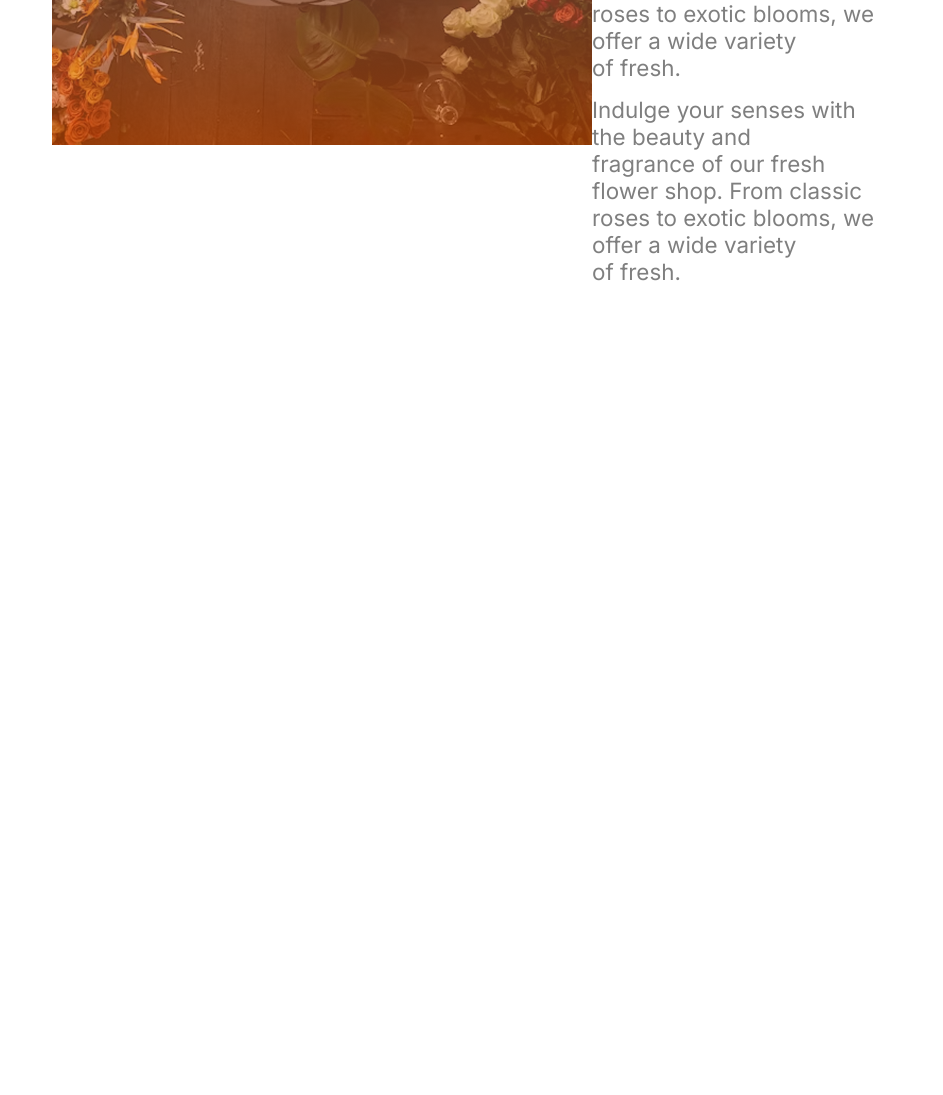
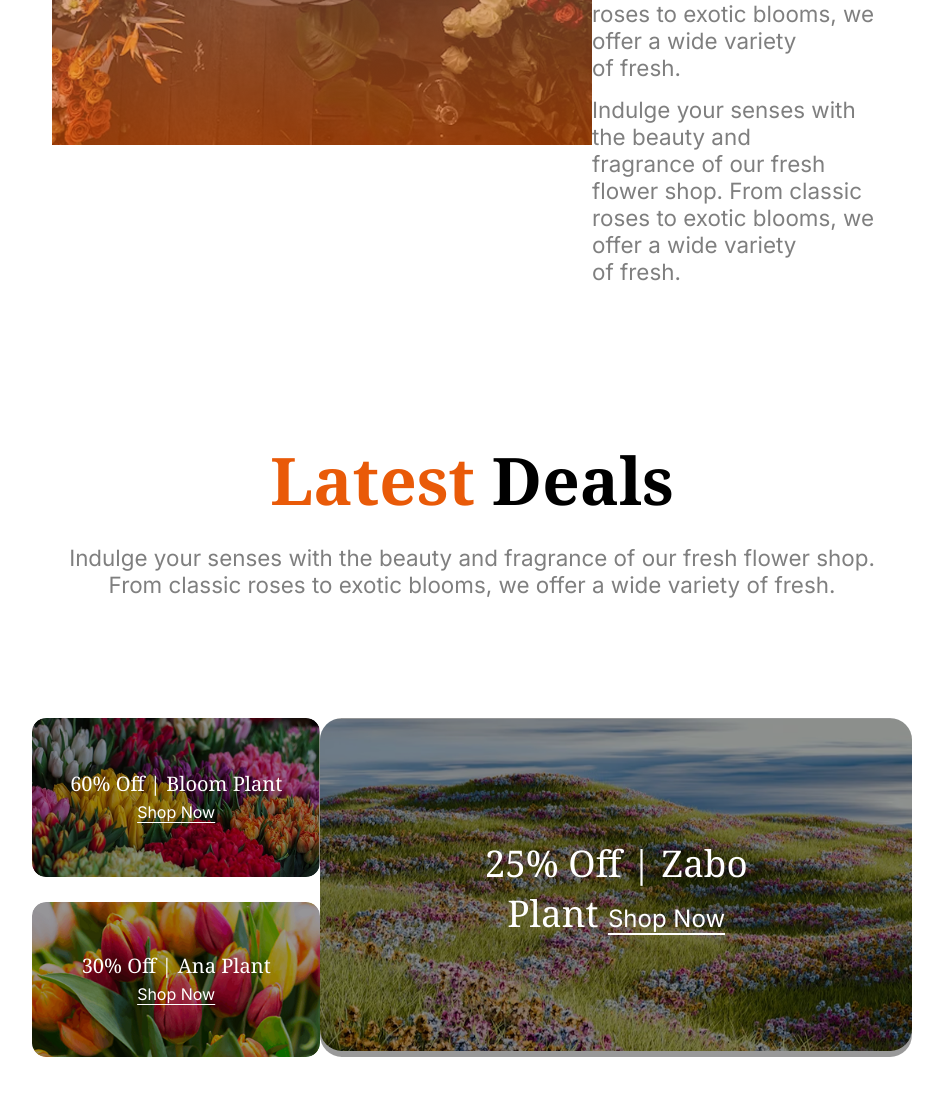
Before and after one commit to iam-yeasin/B12A02-Responsive-Flowers, a plain HTML site: page index.html in a window 1280 px wide. Shown: the part 2851-3946 px from the top of the page, without its empty margins (168-1111 px from the left). Before the commit the page ends 3151 px from the top, so only its background shows below. Drawn offline with Linux system fonts and the light colour scheme.

Commit message:
offer container done

```diff
--- a/index.html
+++ b/index.html
@@ -146,6 +146,47 @@
                 </ul>
             </div>
         </section>
+
+        <section class="offer-container">
+    <h1 class="noto-serif"><span class="primary-color">Latest</span> Deals</h1>
+    <p class="shadow-dark inter">
+        Indulge your senses with the beauty and fragrance of our fresh flower shop.<br>
+        From classic roses to exotic blooms, we offer a wide variety of fresh.
+    </p>
+
+    <div class="latest-deals">
+
+        <div class="first-portion">
+
+            <div class="left-side-img">
+                <img src="assets/deal-bloom.png" alt="Bloom Deal">
+                <div class="primary-shadow"></div>
+                <div class="text-on-small-img noto-serif">
+                    60% Off | Bloom Plant <br><a class="inter" href="">Shop Now</a>
+                </div>
+            </div>
+
+
+            <div class="left-side-img">
+                <img src="assets/deal-ana.png" alt="Ana Deal">
+                <div class="primary-shadow"></div>
+                <div class="text-on-small-img noto-serif">
+                    30% Off | Ana  Plant <br><a class="inter" href="">Shop Now</a>
+                </div>
+            </div>
+        </div>
+
+
+        <div class="second-portion">
+            <img src="assets/deal-zabo.png" alt="Zabo Deal">
+            <div class="shadow-three"></div>
+            <div class="text-on-big-img noto-serif">
+                25% Off | Zabo Plant <a class="inter" href="">Shop Now</a>
+            </div>
+        </div>
+    </div>
+</section>
+
     </main>
 
 </body>
--- a/styles/style.css
+++ b/styles/style.css
@@ -197,3 +197,118 @@ ul a:nth-of-type(5) {
     z-index: 1;
     filter: drop-shadow(0 4px 8px rgba(0, 0, 0, 0.25));
 }
+
+/* offer container section */
+.offer-container h1 {
+    font-size: 4.1rem;
+    font-weight: bold;
+    margin-top: 135px;
+    margin-bottom: 20px;
+    color: #000000;
+    text-align: center;
+}
+
+.offer-container p {
+    font-size: 1.4rem;
+    font-weight: 400;
+    margin-bottom: 120px;
+    text-align: center;
+}
+
+/* image flex section*/
+.latest-deals {
+    display: flex;
+    justify-content: space-around;
+    margin: 0 200px;
+    margin-bottom: 50px;
+}
+
+.first-portion {
+    display: flex;
+    flex-direction: column;
+    gap: 25px;
+}
+
+/* left side img */
+.left-side-img {
+    position: relative;
+    border-radius: 14px;
+    overflow: hidden;
+}
+
+.left-side-img img {
+    width: 100%;
+    display: block;
+    border-radius: inherit;
+}
+
+.primary-shadow {
+    position: absolute;
+    top: 0;
+    left: 0;
+    width: 100%;
+    height: 100%;
+    background: rgba(0, 0, 0, 0.4);
+    border-radius: inherit;
+    z-index: 1;
+}
+
+/* right side img */
+.second-portion {
+    position: relative;
+}
+
+.second-portion img {
+    width: 100%;
+    display: block;
+    border-radius: 22px;
+}
+
+.shadow-three {
+    position: absolute;
+    top: 0;
+    left: 0;
+    width: 100%;
+    height: 100%;
+    background: rgba(0, 0, 0, 0.4);
+    border-radius: 22px;
+    z-index: 1;
+}
+
+/* text on img */
+.text-on-small-img {
+    position: absolute;
+    top: 50%;
+    left: 50%;
+    transform: translate(-50%, -50%);
+    font-size: 1.25rem;
+    color: white;
+    width: max-content;
+    max-width: 100%;
+    text-align: center;
+    z-index: 2;
+}
+
+.text-on-small-img a {
+    color: white;
+    font-size: 1rem;
+    text-underline-offset: 4px;
+}
+
+/* text on img */
+.text-on-big-img {
+    position: absolute;
+    top: 50%;
+    left: 50%;
+    transform: translate(-50%, -50%);
+    font-size: 2.3rem;
+    color: white;
+    text-align: center;
+    z-index: 2;
+}
+
+.text-on-big-img a {
+    color: white;
+    font-size: 1.5rem;
+    text-underline-offset: 6px;
+}
```
